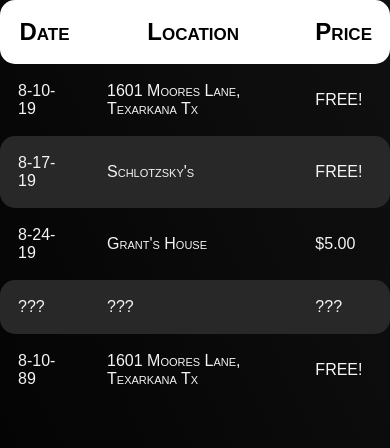
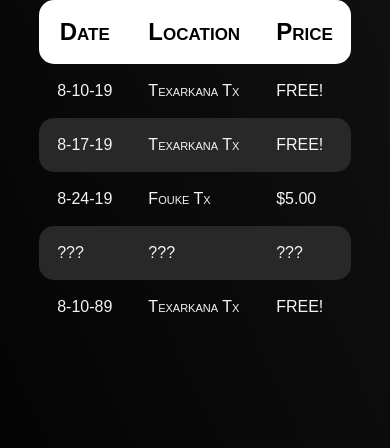
Before and after one commit to bklaing2/Dragomen, a plain HTML site: page shows.html in a window 390 px wide. Drawn offline with Linux system fonts and the light colour scheme.

Commit message:
Table hides more information on mobile

```diff
--- a/shows.html
+++ b/shows.html
@@ -39,21 +39,21 @@
                 <tbody>
                     <tr>
                         <td>8-10-19<span class='hide-on-mobile'> | 7:00 pm</span></td>
-                        <td>1601 Moores Lane, Texarkana Tx</td>
+                        <td><span class='hide-on-mobile'>1601 Moores Lane, </span>Texarkana Tx</td>
                         <td class='hide-on-mobile'>Dragomen: Intro</td>
                         <td>FREE!</td>
                     </tr>
 
                     <tr>
                         <td>8-17-19<span class='hide-on-mobile'> | 7:00 pm</span></td>
-                        <td>Schlotzsky's</td>
+                        <td><span class='hide-on-mobile'>Schlotzsky's, </span>Texarkana Tx</td>
                         <td class='hide-on-mobile'>Dinner and a Show</td>
                         <td>FREE!</td>
                     </tr>
 
                     <tr>
                         <td>8-24-19<span class='hide-on-mobile'> | 8:00 pm</span></td>
-                        <td>Grant's House</td>
+                        <td><span class='hide-on-mobile'>Grant's House, </span>Fouke Tx</td>
                         <td class='hide-on-mobile'>The House Show</td>
                         <td>$5.00</td>
                     </tr>
@@ -67,7 +67,7 @@
 
                     <tr>
                         <td>8-10-89<span class='hide-on-mobile'> | 7:00 pm</span></td>
-                        <td>1601 Moores Lane, Texarkana Tx</td>
+                        <td><span class='hide-on-mobile'>1601 Moores Lane, </span>Texarkana Tx</td>
                         <td class='hide-on-mobile'>Dragomen: Outro</td>
                         <td>FREE!</td>
                     </tr>
```
